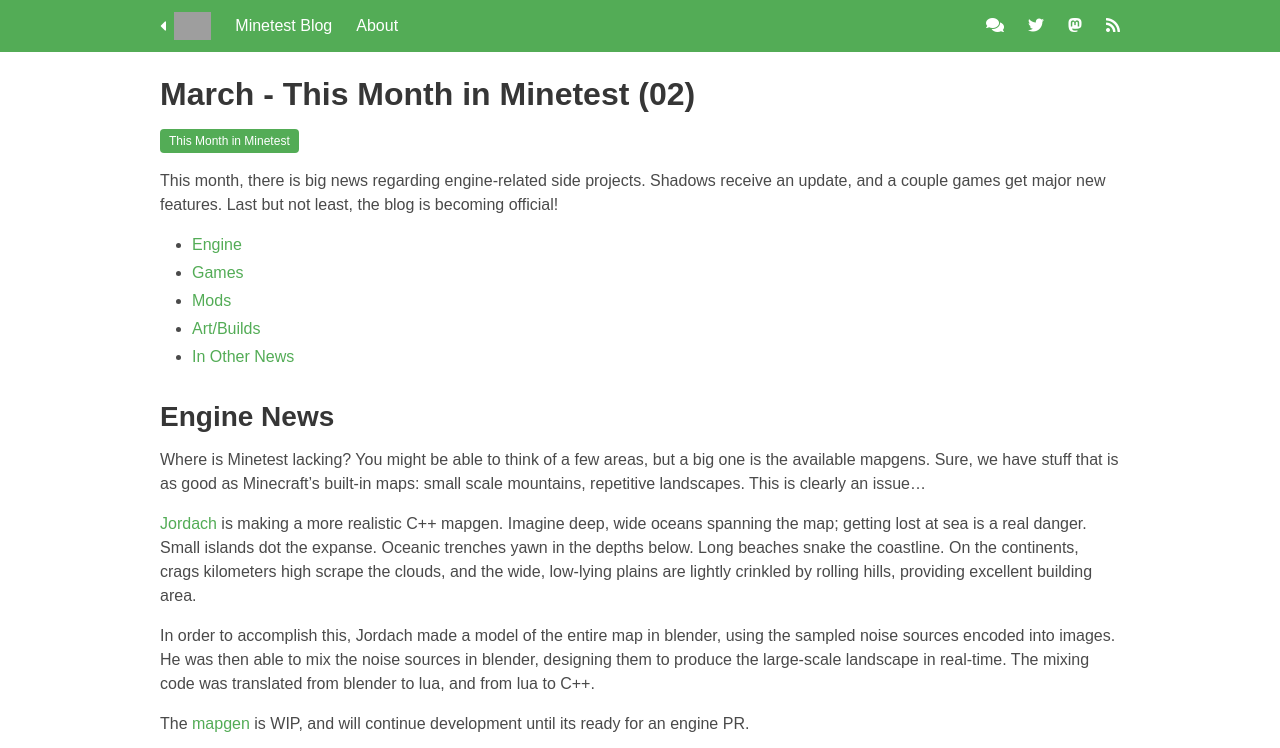
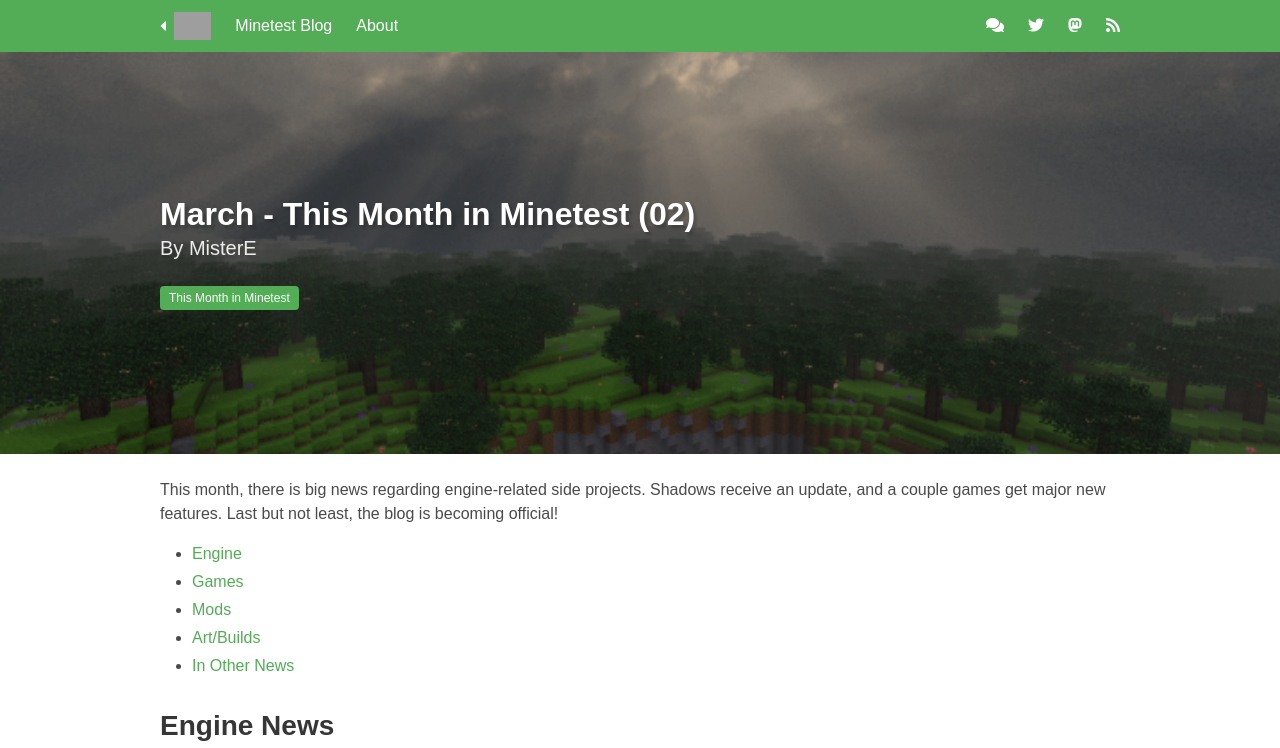
Before and after one commit to minetest/blog, a Jekyll site: the page built from _posts/2022-03-27-March.md, in a window 1280 px wide, cut to the strip 0-748 px from the top of the page. Built offline with Jekyll 4.4.1, drawn with Linux system fonts in a browser that asks for light colours; grey boxes are pictures that could not be loaded.

Commit message:
Add hero banner to post pages

```diff
--- /dev/null
+++ b/_data/authors.yml
@@ -0,0 +1,6 @@
+MisterE:
+  url: https://forum.minetest.net/memberlist.php?mode=viewprofile&u=26284
+  avatar: https://forum.minetest.net/download/file.php?avatar=26284_1637631708.png
+
+rubenwardy:
+  url: https://rubenwardy.com/
--- a/_layouts/post.html
+++ b/_layouts/post.html
@@ -2,8 +2,22 @@
 layout: default
 ---
 
-<main class="container content my-5">
-	<h1>{{ page.title }}</h1>
+<header class="hero hero-shadow is-medium is-primary">
+	<div class="hero-image" style="background-image: url('{{ page.image }}');"></div>
+	<div class="hero-body">
+		<div class="container">
+			<h1 class="title">{{ page.title }}</h1>
+			<p class="subtitle">
+				By
+				{% assign author = site.data.authors[page.author] %}
+				{% if author %}
+					<a href="{{ author.url }}">
+						{{ page.author }}
+					</a>
+				{% else %}
+					{{ page.author }}
+				{% endif %}
+			</p>
 			<p>
 				{% for tagname in page.tags %}
 					{% assign tag = site.my_tags | where: "slug", tagname | first %}
@@ -12,8 +26,19 @@
 					</a>
 				{% endfor %}
 			</p>
+		</div>
+	</div>
+</header>
 
+<main class="container content my-5">
 	{{ content }}
+
+	{% if page.contributors %}
+		<p>
+			Thanks to our post contributors this month:
+			{{ page.contributors | join: ", " }}.
+		</p>
+	{% endif %}
 
 	{% if page.forum_topic %}
 		<div class="section has-text-centered">
--- a/_posts/2022-03-27-March.md
+++ b/_posts/2022-03-27-March.md
@@ -1,6 +1,7 @@
 ---
 layout: post
-title:  "March - This Month in Minetest (02)"
+title: "March - This Month in Minetest (02)"
+author: MisterE
 description: >
   Mapgen Work, Main Menu Redesign
 image: /static/blog/2022_March/Sunrays.png
--- a/_sass/_index.scss
+++ b/_sass/_index.scss
@@ -38,3 +38,27 @@
 		}
 	}
 }
+
+.hero {
+	position: relative;
+
+	.hero-image {
+		position: absolute;
+		top: 0;
+		right: 0;
+		bottom: 0;
+		left: 0;
+
+		background-size: cover;
+		background-repeat: no-repeat;
+		background-position: center;
+
+		filter: brightness(0.8);
+	}
+
+	&.hero-shadow {
+		.title, .subtitle {
+			text-shadow: 3px 3px 3px rgba(10,10,10,0.2);
+		}
+	}
+}
```
Also changed, not shown: _posts/2022-01-22-Welcome.md (+1 -0 lines), _posts/2022-02-26-February.md (+3 -3 lines). Lines whose indentation alone changed are shown as unchanged.
